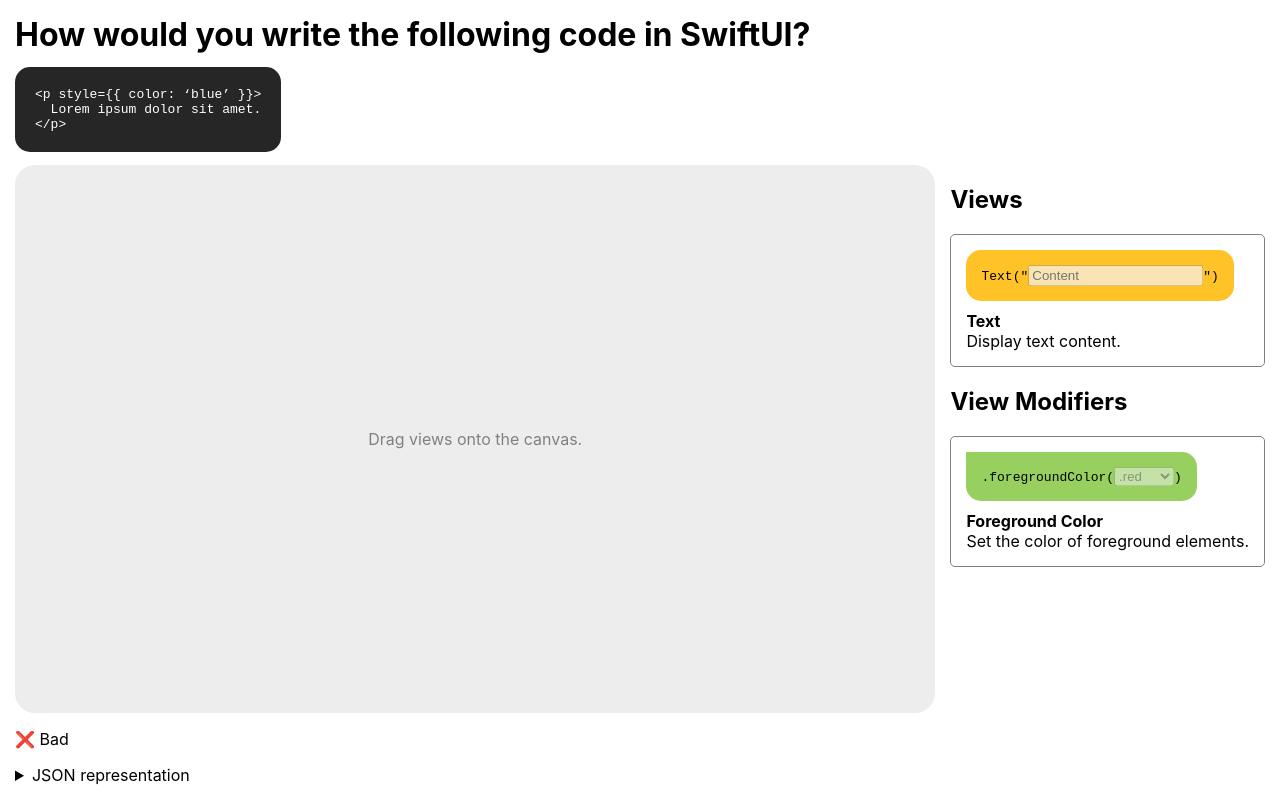
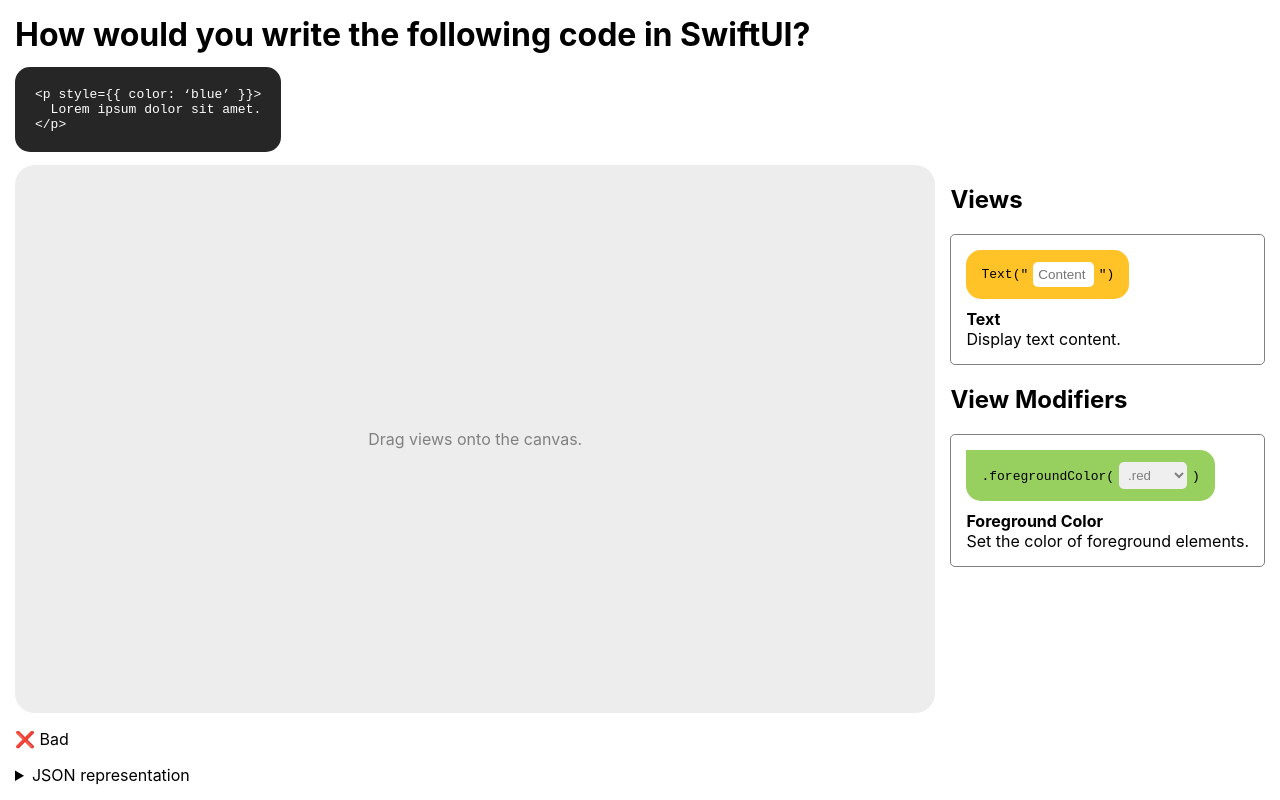
Before and after one commit to joshpensky/swiftui-for-react-devs-playground, a Next.js app: page / in a window 1280 px wide. Built offline with nearby package versions, Linux system fonts and the light colour scheme.

Commit message:
input styles

```diff
--- a/components/ForegroundColorViewModifier/styles.module.scss
+++ b/components/ForegroundColorViewModifier/styles.module.scss
@@ -2,7 +2,7 @@
   align-items: baseline;
   background-color: #97D05F;
   display: flex;
-  padding: 15px;
+  padding: 12px 15px;
   border-radius: 15px;
   border-top-left-radius: 0px;
   position: relative;
@@ -13,6 +13,17 @@
 
   pre {
     margin: 0;
+  }
+
+  select {
+    border: none;
+    padding: 5px;
+    margin-inline: 5px;
+    border-radius: 5px;
+
+    &:disabled {
+      opacity: 1;
+    }
   }
 
   button {
--- a/components/TextView/index.tsx
+++ b/components/TextView/index.tsx
@@ -1,4 +1,4 @@
-import { PropsWithChildren, useId, useState } from "react";
+import { PropsWithChildren, useEffect, useId, useRef, useState } from "react";
 import { useDrag, useDrop } from "react-dnd";
 import { ViewModifierModel } from "../../pages";
 import styles from "./styles.module.scss";
@@ -46,6 +46,15 @@ export function TextView({
     },
   }));
 
+  const inputRef = useRef<HTMLInputElement>(null);
+  const widthRef = useRef<HTMLDivElement>(null);
+  useEffect(() => {
+    const rect = widthRef.current?.getBoundingClientRect();
+    if (inputRef.current) {
+      inputRef.current.style.width = `${(rect?.width ?? 0) + 10}px`;
+    }
+  }, [value]);
+
   return (
     <div
       ref={drag}
@@ -62,6 +71,7 @@ export function TextView({
       >
         <pre>Text(&quot;</pre>
         <input
+          ref={inputRef}
           id={id}
           name={id}
           type="text"
@@ -74,6 +84,10 @@ export function TextView({
         />
         <pre>&quot;)</pre>
 
+        <div ref={widthRef} aria-hidden="true">
+          <pre>{value || "Content"}</pre>
+        </div>
+
         {!preview && (
           <button type="button" onClick={() => onRemove?.()}>
             –
--- a/components/TextView/styles.module.scss
+++ b/components/TextView/styles.module.scss
@@ -10,10 +10,10 @@
 }
 
 .container {
-  align-items: baseline;
+  align-items: center;
   background-color: #FFC328;
   display: flex;
-  padding: 15px;
+  padding: 12px 15px;
   border-radius: 15px;
   position: relative;
 
@@ -23,6 +23,12 @@
 
   input {
     width: 175px;
+    border: none;
+    background-color: white;
+    padding: 5px;
+    margin-inline: 5px;
+    border-radius: 5px;
+    font-size: 13.5px;
   }
 
   button {
@@ -37,4 +43,16 @@
     color: white;
     cursor: pointer;
   }
+
+  div[aria-hidden="true"] {
+    position: absolute;
+    cursor: none;
+    user-select: none;
+    opacity: 0;
+
+    pre {
+      font-size: 13.5px;
+      font-family: inherit;
+    }
+  }
 }
```
